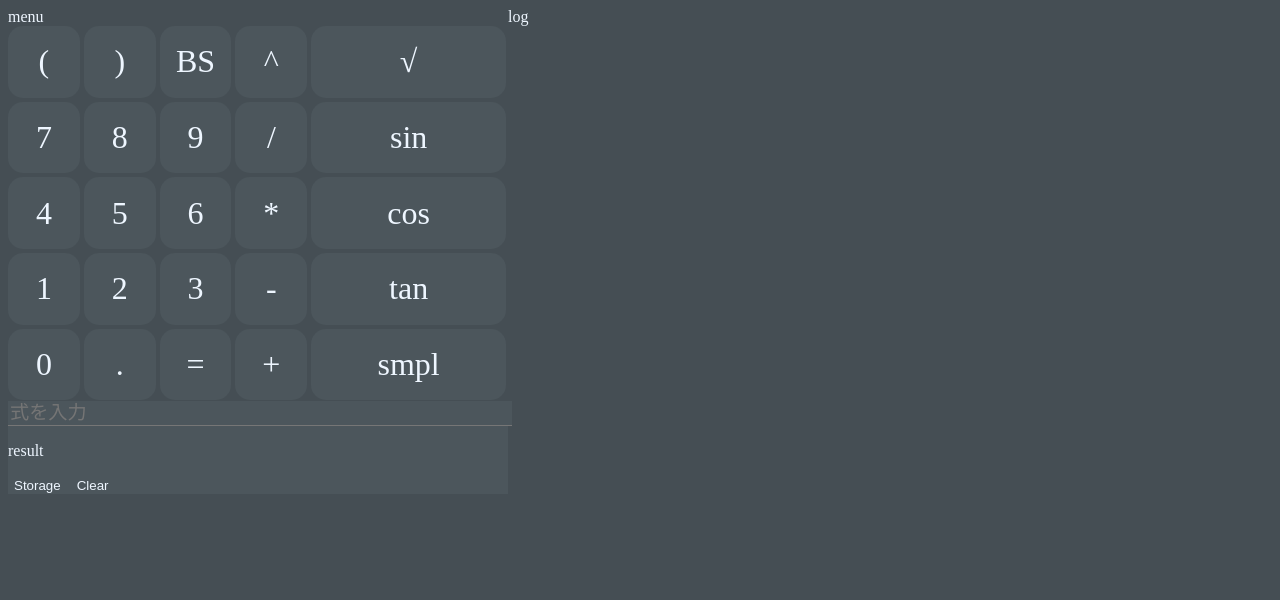
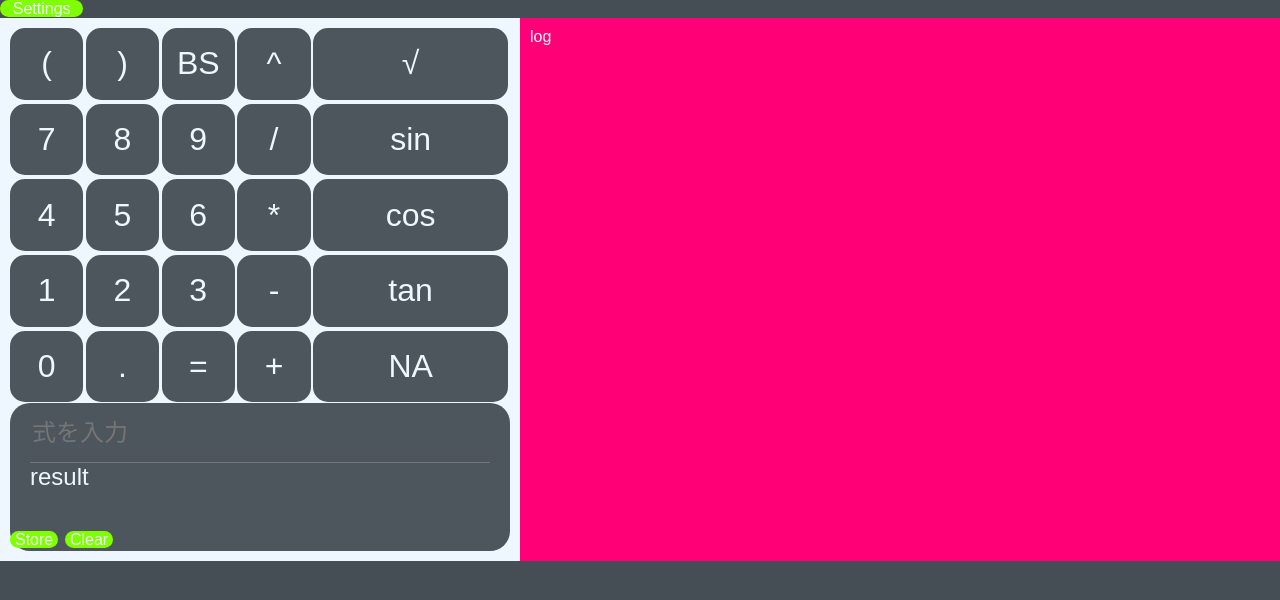
Before and after one commit to okumurameiya/Calculator_training, a plain HTML site: page index.html in a window 1280 px wide. Drawn offline with Linux system fonts and the light colour scheme.

Commit message:
UI実装、機能追加
式＆計算保存機能、ショートカット機能(未完成)追加

```diff
--- a/index.html
+++ b/index.html
@@ -11,38 +11,59 @@
     </head>
 
     <body>
-        <section class="base1">
-            <!--右側-->
-            <section id="right">
-                <!--メニュー等-->
-                <section>
-                menu
-                </section>
+        <header>
+            <!--メニュー等-->
+            <section>
+                <label class="open" for="pop-up">Settings</label>
+            </section>
+        </header>
+        <main>
+
+            <!--左側-->
+            <section id="left">
+                <input type="checkbox" id="pop-up">
+                    <div class="overlay">
+                        <div class="window">
+                            <div class="title">
+                                Settings
+                                <label class="close" for="pop-up">x</label>
+                            </div>
+                            <div class="settings">
+                                <p>
+                                    ポップアップの中身が入ります
+                                    <p>設定1</p>
+                                    <p>設定2</p>
+                                    <p>設定2</p>
+                                </p>
+                            </div>
+                        </div>
+                    </div>
+
 
                 <!--キーパッド等-->
                 <section id="keypad">
-                    <!--キーパッド-->
+
                     <section id="mainkey">
-                        <div onclick="InputKey()" class="key">(</div>
-                        <div onclick="InputKey()" class="key">)</div>
-                        <div onclick="InputKey()" class="key">BS</div>
-                        <div onclick="InputKey()" class="key">^</div>
-                        <div onclick="InputKey()" class="key">7</div>
-                        <div onclick="InputKey()" class="key">8</div>
-                        <div onclick="InputKey()" class="key">9</div>
-                        <div onclick="InputKey()" class="key">/</div>
-                        <div onclick="InputKey()" class="key">4</div>
-                        <div onclick="InputKey()" class="key">5</div>
-                        <div onclick="InputKey()" class="key">6</div>
-                        <div onclick="InputKey()" class="key">*</div>
-                        <div onclick="InputKey()" class="key">1</div>
-                        <div onclick="InputKey()" class="key">2</div>
-                        <div onclick="InputKey()" class="key">3</div>
-                        <div onclick="InputKey()" class="key">-</div>
-                        <div onclick="InputKey()" class="key">0</div>
-                        <div onclick="InputKey()" class="key">.</div>
-                        <div onclick="InputKey()" class="key">=</div>
-                        <div onclick="InputKey()" class="key">+</div>
+                        <label onclick="ButtonInput()" class="key">(</label>
+                        <label onclick="ButtonInput()" class="key">)</label>
+                        <label onclick="ButtonInput()" class="key">BS</label>
+                        <label onclick="ButtonInput()" class="key">^</label>
+                        <label onclick="ButtonInput()" class="key">7</label>
+                        <label onclick="ButtonInput()" class="key">8</label>
+                        <label onclick="ButtonInput()" class="key">9</label>
+                        <label onclick="ButtonInput()" class="key">/</label>
+                        <label onclick="ButtonInput()" class="key">4</label>
+                        <label onclick="ButtonInput()" class="key">5</label>
+                        <label onclick="ButtonInput()" class="key">6</label>
+                        <label onclick="ButtonInput()" class="key">*</label>
+                        <label onclick="ButtonInput()" class="key">1</label>
+                        <label onclick="ButtonInput()" class="key">2</label>
+                        <label onclick="ButtonInput()" class="key">3</label>
+                        <label onclick="ButtonInput()" class="key">-</label>
+                        <label onclick="ButtonInput()" class="key">0</label>
+                        <label onclick="ButtonInput()" class="key">.</label>
+                        <label onclick="ButtonInput()" class="key">=</label>
+                        <label onclick="ButtonInput()" class="key">+</label>
                     </section>
 
                     <section id="subkey">
@@ -50,32 +71,37 @@
                         <div class="key">sin</div>
                         <div class="key">cos</div>
                         <div class="key">tan</div>
-                        <div class="key">smpl</div>
+                        <div class="key">NA</div>
                     </section>
                 </section>
 
-                <!--式、結果-->
-                <section id="fomula">
-                    <!--入力/式表示-->
-                    <input type="text" placeholder="式を入力" onkeyup="Input(value);" id="textbox">
-                    <p id="result">
-                        result
-                    </p>
-                    <button onclick="ClearInput();">Storage</button>
-                    <button onclick="ClearInput();">Clear</button>
+                <!--入力/式表示-->
+                <section id="form">
+                    <div class="form-item">
+                        <input type="text" placeholder="式を入力" onkeyup="KeyInput();" id="textbox">
+                    </div>
+                    <div class="form-item">
+                        <div id="result">result</div>
+                        <div class="flex-container>">
+                            <label Class="result" onclick="StoreInput();">Store</label>
+                            <label Class="result" onclick="ClearInput();">Clear</label>
+                        </div>
+                    </div>
+
+
                 </section>
             </section>
 
             <!--左側-->
-            <section id="Left">
+            <section id="right">
+
+                <section id="log">
                 log
-                <p class="log">
-
-                </p>
-            </section>
-        </section>
 
 
+                </section>
+            </section>
 
+        </main>
     </body>
 </html>
--- a/script.js
+++ b/script.js
@@ -1,17 +1,19 @@
-/*
-function KeyInput(){
-    let
-}*/
+
 let input;
 let fomula;
 let result;
 
-// キー入力された文字列を取得
-function Input(){
-    input = document.getElementById(`input`).value;
+// 入力された文字列を取得
+function GetInput(){
+    return textbox.value;
+}
+// キー入力された式を計算
+function KeyInput(){
+    input = GetInput();
     fomula = input;
-    result = Calc(fomula);
-    ShowResult(fomula, result);
+    result = Calc();
+    ShowResult();
+}
 }
 
 
@@ -26,9 +28,21 @@ function Calc(){
      return Function('return ('+fomula+');')();
 }
 
-// 入力欄クリア
+// 入力欄クリア(計算結果クリアできず)
 function ClearInput(){
-    input = null;
+    document.getElementById(`textbox`).value = null;
+}
+
+// 式と結果の保存機能(resultに値が残ると予期しない挙動になる)
+function StoreInput(){
+    var textbox_element = document.getElementById('log');
+
+    // 新しいHTML要素を作成
+    var new_element = document.createElement('p');
+    new_element.textContent = `${fomula} = ${result}`;
+
+    // 指定した要素の中の上部に挿入
+    textbox_element.prepend(new_element);
 }
 
 // 平方根テスト
@@ -40,3 +54,21 @@ function Root(fomula){
     }
     return replaced;
 }
+
+
+// ショートカットキー機能
+document.addEventListener('keypress', keypress_ivent);
+
+function keypress_ivent(e) {
+
+    // Enter: Store
+	if(e.key === 'Enter'){
+        StoreInput();
+	}
+
+    // Delete: Clear(不具合)
+    if(e.key === 'Escape'){
+        ClearInput();
+	}
+	return false;
+}
--- a/style.css
+++ b/style.css
@@ -5,29 +5,54 @@
     --main-color-1: rgb(238, 246, 255);
     --main-color-2: rgb(128, 255, 0);
     --accent-color: rgb(255, 0, 119);
+    --height1: 500px;
 }
 
+
+/* 大枠 */
 body{
     background-color: var(--base-color-1);
     color: var(--main-color-1);
-    gap: 0.2em;
+    margin: 0%;
+    font-family:Arial, Helvetica, sans-serif;
+    height: 100%;
 
 }
 
-#right{
-    gap: 0.2em;
+main{
+    background-color: var(--base-color-1);
+    display: grid;
+    grid-template-columns: 520px 1fr;
+    height: 100%;
 
 }
 
-.base1{
-    display: grid;
-    grid-template-columns: 500px 1fr;
+#right {
+    background-color: var(--accent-color);
+
 }
 
+#left {
+    background-color: var(--main-color-1);
+
+    padding: 10px;
+    gap: 10px;
+
+}
+
+/* 共通  */
+label{
+    background-color: var(--main-color-2);
+    border-radius: 10px;
+    padding: 0 1% 0 1%;
+}
+
+/* キーパッド */
 #keypad{
     display: grid;
     grid-template-columns: 300px 1fr;
     gap: 0.2em;
+    /* padding: 10px; */
 
     width: 500px;
     height: 375px;
@@ -47,7 +72,6 @@ body{
     display: grid;
     gap: 0.2em;
     width: 100%;
-
 }
 
 .key{
@@ -60,23 +84,102 @@ body{
     border-radius: 15px
 }
 
-#textbox{
-    font-size: larger;
+/* 表示欄 */
+#form{
     width: 100%;
     background-color: var(--base-color-2);
-    color: var(--main-color-1);
-    border-width: 0 0 1px 0;
-    border-style: solid;
+    bottom: 0px;
+    font-size: 24px;
+    border-radius: 20px;
+    display: grid;
+
 }
 
-#fomula{
-    width: 100%;
+input{
     background-color: var(--base-color-2);
+    color: var(--main-color-1);
+
+    width: 460px;
+    height: 60px;
+    border-width: 0 0 1px 0;
+    font-size: 24px;
+    box-sizing: border-box;
+    margin-left: 20px;
+
 }
 
-button{
-    display: ;
-    background-color: var(--base-color-2);
-    color: var(--main-color-1);
-    border: 0;
+#result{
+    height: 60px;
+    width: 100%;
+
+    margin-left: 20px;
+
 }
+.flex-container{
+    display: flex;
+    flex-direction: row;
+    justify-content: space-between;
+}
+label.result{
+font-size: medium;
+
+}
+
+/* ---------------------------------- */
+
+/* popup_test */
+.open {
+	cursor:pointer; /* マウスオーバーでカーソルの形状を変えることで、クリックできる要素だとわかりやすいように */
+}
+#pop-up {
+	display: none; /* label でコントロールするので input は非表示に */
+}
+.overlay {
+	display: none; /* input にチェックが入るまでは非表示に */
+}
+#pop-up:checked + .overlay {
+	display: block;
+	z-index: 9999;
+	background-color: #00000070;
+	position: fixed;
+	width: 100%;
+	height: 100vh;
+	top: 0;
+	left: 0;
+}
+.window {
+	width: 90vw;
+	max-width: 380px;
+	height: 240px;
+	background-color: #ffffff;
+    color: black;
+
+	border-radius: 6px;
+	display: flex;
+
+	position: relative;
+	top: 0vh;
+	left: 0vw;
+}
+
+.settings {
+	font-size: 18px;
+	margin: 0;
+}
+.close {
+	cursor:pointer;
+	position: absolute;
+	top: 0px;
+	right: 4px;
+	font-size: 20px;
+}
+/* popup_test */
+
+
+/* ログ */
+#log {
+    max-height: var(--height1);
+    bottom: 0px;
+    overflow: auto;
+    padding: 10px;
+}
```
